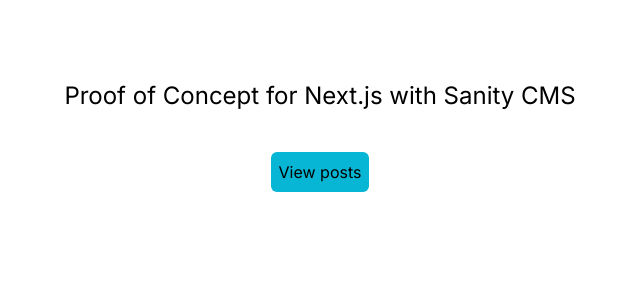
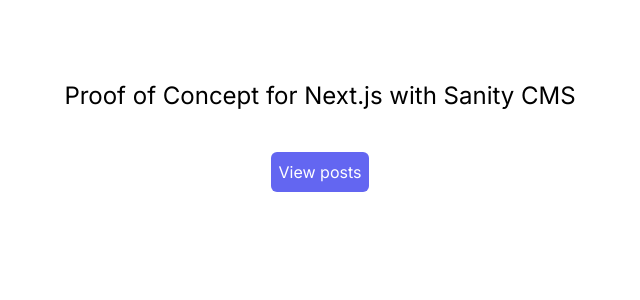
Before and after one commit to Nahuelluca20/nextjs-with-sanity, a Next.js app: page / in a window 1280 px wide. Shown: the top 300 px of the page, without its empty margins (320-960 px from the left). Built offline with nearby package versions, Linux system fonts and the light colour scheme.

Commit message:
Refactor page and post components

```diff
--- a/app/page.tsx
+++ b/app/page.tsx
@@ -4,7 +4,10 @@
   return (
     <main className="flex flex-col items-center mt-20 min-h-screen">
       <h1 className="text-2xl">Proof of Concept for Next.js with Sanity CMS</h1>
-      <Link href={"/posts"} className="mt-10 bg-cyan-500 p-2 rounded-md">
+      <Link
+        href={"/posts"}
+        className="mt-10 bg-indigo-500 text-white p-2 rounded-md"
+      >
         View posts
       </Link>
     </main>
--- a/app/posts/page.tsx
+++ b/app/posts/page.tsx
@@ -7,5 +7,10 @@
 export default async function Page() {
   const initial = await loadQuery<SanityDocument[]>(POSTS_QUERY);
 
-  return <Posts posts={initial.data} />;
+  return (
+    <section className="max-w-[1024px] w-full space-y-2 mx-auto mt-20 px-5">
+      <h1 className="text-2xl font-semibold">All post</h1>
+      <Posts posts={initial.data} />
+    </section>
+  );
 }
--- a/components/post.tsx
+++ b/components/post.tsx
@@ -38,7 +38,7 @@
 
   return (
     <main className="container mx-auto prose prose-lg px-4 py-20">
-      <div className="flex flex-row-reverse mb-20">
+      <div className="md:flex md:flex-row-reverse mb-20">
         {title ? <h1>{title}</h1> : null}
         {mainImage ? (
           <Image
@@ -55,7 +55,7 @@
           />
         ) : null}
       </div>
-
+      {/* @ts-ignore */}
       {body ? <PortableText value={body} components={components} /> : null}
     </main>
   );
--- a/components/posts.tsx
+++ b/components/posts.tsx
@@ -7,7 +7,7 @@
       {posts?.length > 0 ? (
         posts.map((post) => (
           <Link key={post._id} href={`/posts/${post.slug.current}`}>
-            <h2 className="p-4 hover:bg-blue-50">{post.title}</h2>
+            <h2 className="py-4 px-2 hover:bg-blue-50">{post.title}</h2>
           </Link>
         ))
       ) : (
```
